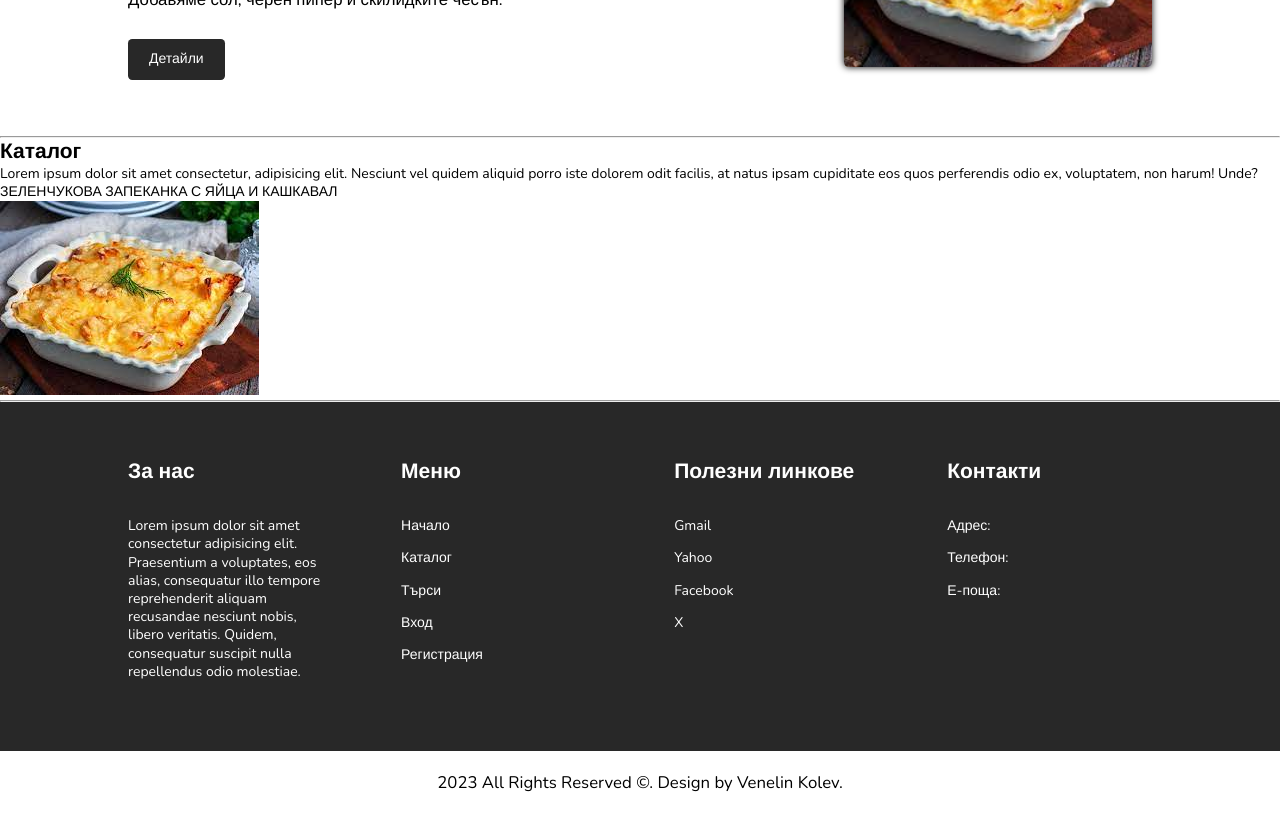
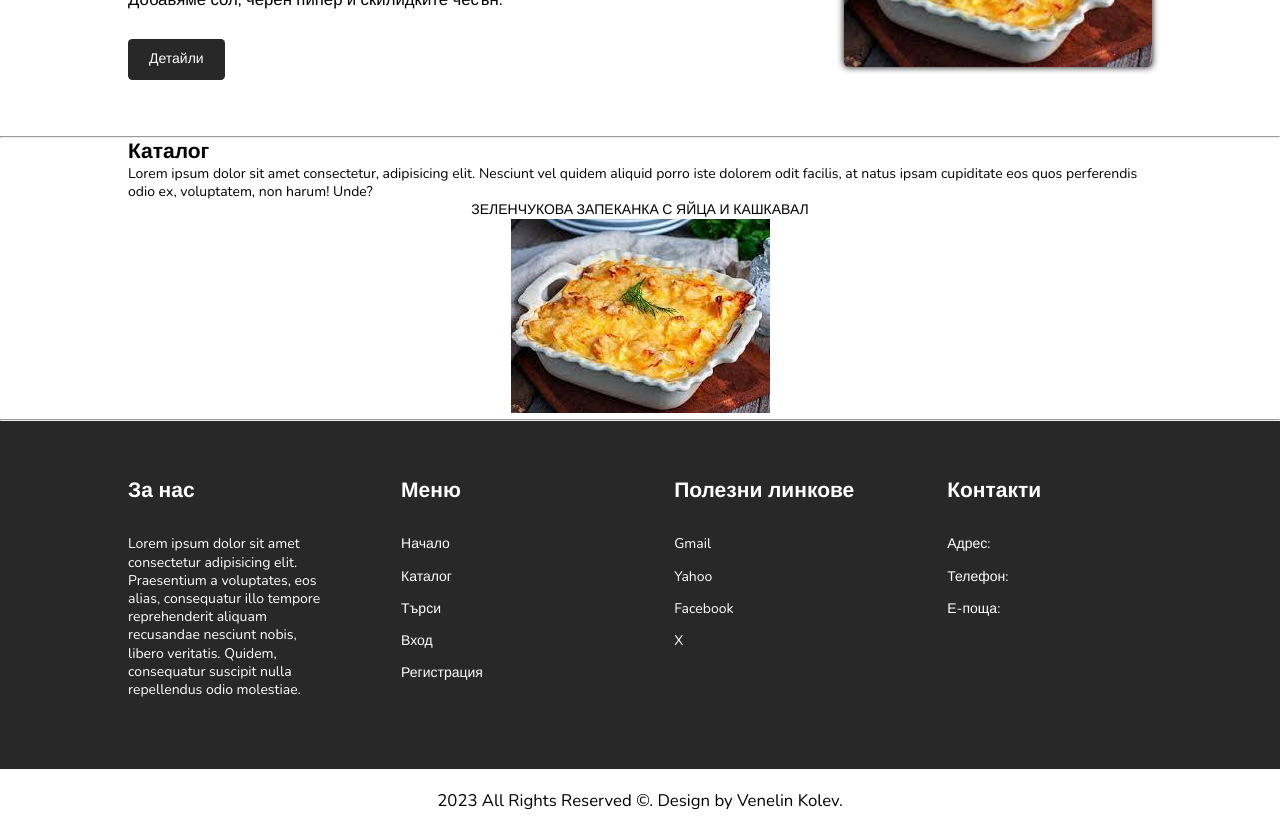
Before and after one commit to venelinkolev/exam-project-reactjs, a React (Vite) app: page / in a window 1280 px wide. Shown: the part 1040-1873 px from the top of the page. Built offline with nearby package versions, Linux system fonts and the light colour scheme.

Commit message:
Home Catalog

```diff
--- a/src/components/Home/Home.css
+++ b/src/components/Home/Home.css
@@ -29,6 +29,12 @@
     color: rgb(255, 69, 0);
 }
 
+.catalog-home-page {
+    display: flex;
+    flex-direction: column;
+    align-items: center;
+}
+
 @media (width < 600px) {
     .hero-banner {
         padding: 2em;
--- a/src/components/Home/Home.jsx
+++ b/src/components/Home/Home.jsx
@@ -28,7 +28,7 @@ export default function Home() {
         <DayRecipeCard />
       </div>
       <hr />
-      <section className='catalog-home-page'>
+      <section className='catalog-home-page container'>
         <CatalogHomePage />
       </section>
       <hr />
--- a/src/components/Home/ReciepNameAndPicture.css
+++ b/src/components/Home/ReciepNameAndPicture.css
@@ -0,0 +1,3 @@
+.recipe-name {
+    text-align: center;
+}
```
